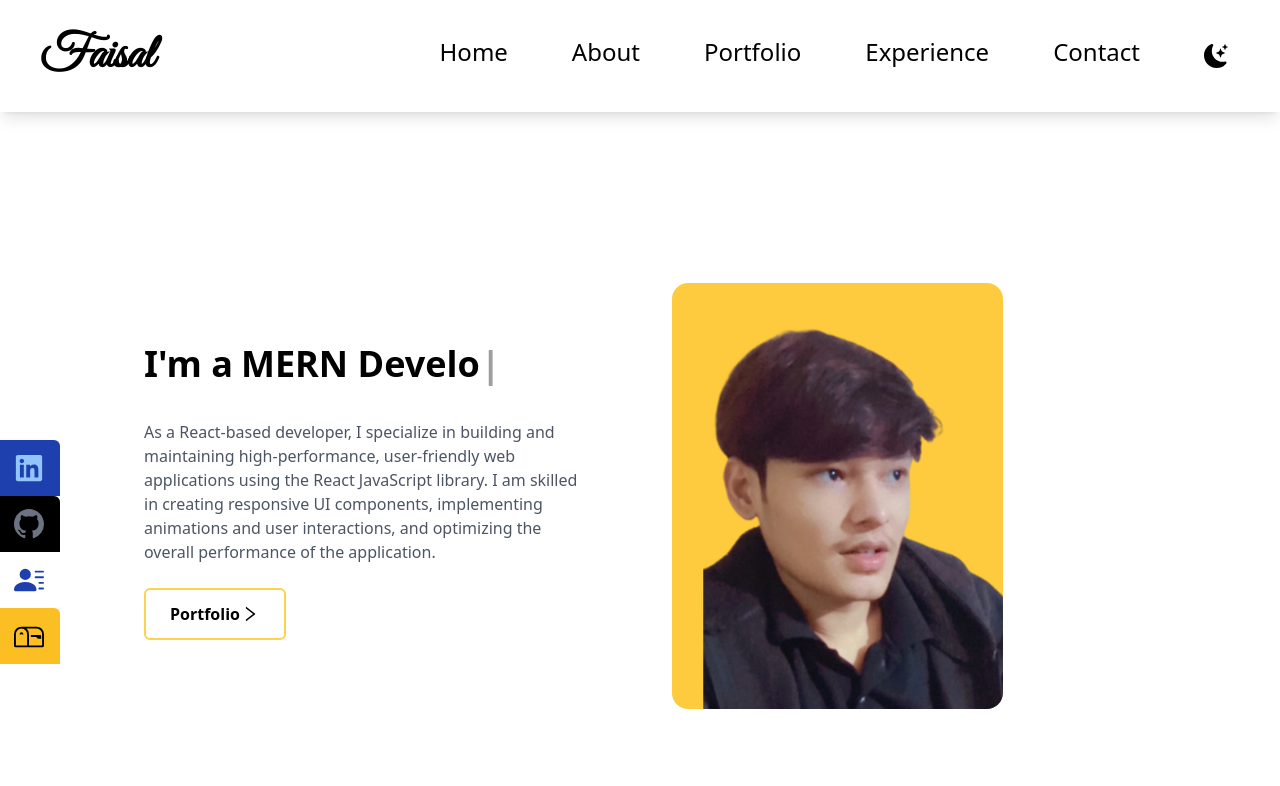
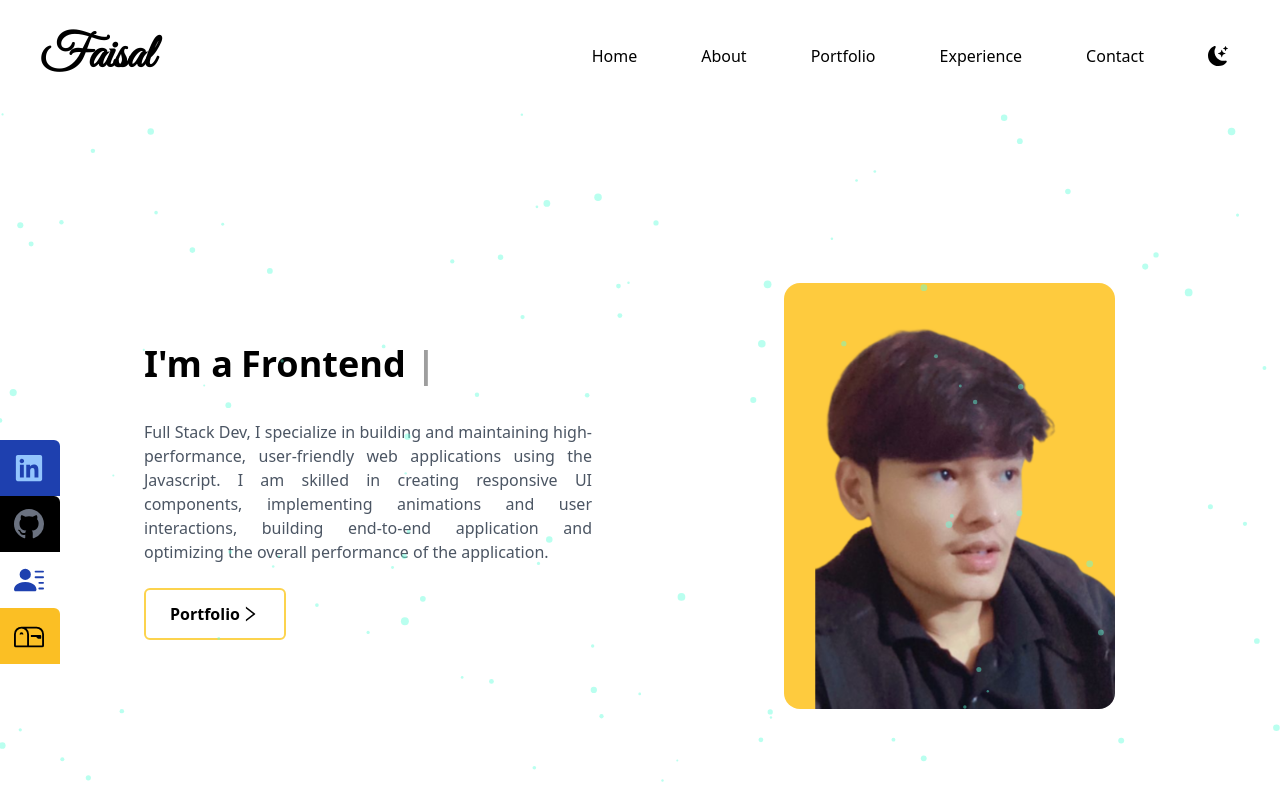
Before and after one commit to MohdFaisalBidda/mohdfaisalbidda.github.io, a React (Create React App) app: page / in a window 1280 px wide. Shown: the top 786 px of the page. Built offline with nearby package versions, Linux system fonts and the light colour scheme; a web font is replaced by a local one.

Commit message:
Feat: Add bubble on home page and changed header.

```diff
--- a/package.json
+++ b/package.json
@@ -16,8 +16,12 @@
     "react": "^18.2.0",
     "react-dom": "^18.2.0",
     "react-icons": "^4.6.0",
+    "react-particles": "^2.12.2",
     "react-scripts": "5.0.1",
     "react-scroll": "^1.8.9",
+    "react-tsparticles": "^2.12.2",
+    "tsparticles": "^3.4.0",
+    "tsparticles-slim": "^2.12.0",
     "typescript": "^4.8.4",
     "typewriter-effect": "^2.19.0",
     "web-vitals": "^2.1.4"
--- a/src/Components/Home.tsx
+++ b/src/Components/Home.tsx
@@ -1,42 +1,71 @@
-import React, { FC } from 'react'
+import React, { FC, useCallback } from "react";
 import { AiOutlineRight } from "react-icons/ai";
-import Hero from '../assets/hero.png'
-import { Link } from "react-scroll"
-import { motion } from 'framer-motion';
-import Typewriter from 'typewriter-effect';
+import Hero from "../assets/hero.png";
+import { Link } from "react-scroll";
+import { motion } from "framer-motion";
+import Typewriter from "typewriter-effect";
+import particlesConfig from "../particlesConfig.json";
+import Particles from "react-particles";
+import { loadSlim } from "tsparticles-slim";
 
-const Home: FC = () => {
+const Home = () => {
+  const particlesInit = useCallback(async (engine) => {
+    console.log(engine);
+    await loadSlim(engine);
+  }, []);
+
+  const particlesLoaded = useCallback(async (container) => {
+    console.log(container);
+  }, []);
 
   return (
     <>
-            <div id='home' className=" h-screen w-full dark:bg-primary ">
-
-                <div className="max-w-screen-lg mx-auto flex flex-col items-center justify-center h-full px-4 md:flex-row pt-52 sm:pt-48 ">
+      <div id="home" className=" h-screen w-full dark:bg-primary ">
+        <div className="max-w-screen-lg mx-auto flex flex-col items-center justify-center h-full px-4 md:flex-row md:gap-x-28 pt-52 sm:pt-48 ">
+          <Particles
+            className="absolute h-full w-full opacity-90 z-0"
+            id="tsparticles"
+            init={particlesInit}
+            loaded={particlesLoaded}
+            options={particlesConfig as any}
+          />
           <motion.div
             initial={{ x: 0, opacity: 0 }}
             whileInView={{
               x: [-250, 0],
-                            opacity: 1
+              opacity: 1,
             }}
             transition={{ duration: 1 }}
-                        className="my-8">
-
+            className="my-8"
+          >
             <div className="flex space-x-2">
-                            <h2 className='text-3xl sm:text-4xl font-semibold text-black pb-5 dark:text-secondary'>I'm a </h2>
+              <h2 className="text-3xl sm:text-4xl font-semibold text-black pb-5 dark:text-secondary">
+                I'm a{" "}
+              </h2>
               <div className="text-3xl sm:text-4xl font-semibold text-black pb-5 dark:text-secondary">
                 <Typewriter
                   options={{
-                                        strings: ['Web Developer', 'MERN Developer'],
+                    strings: ["Full Stack Dev", "Frontend Dev", "Backend Dev"],
                     autoStart: true,
                     loop: true,
                   }}
                 />
               </div>
             </div>
-                        <p className=' text-gray-600 text-md py-4 max-w-md dark:text-gray-400'>As a React-based developer, I specialize in building and maintaining high-performance, user-friendly web applications using the React JavaScript library. I am skilled in creating responsive UI components, implementing animations and user interactions, and optimizing the overall performance of the application.</p>
+            <p className=" text-gray-600 text-md text-justify py-4 max-w-md dark:text-gray-400">
+              Full Stack Dev, I specialize in building and maintaining
+              high-performance, user-friendly web applications using the
+              Javascript. I am skilled in creating responsive UI components,
+              implementing animations and user interactions, building end-to-end
+              application and optimizing the overall performance of the
+              application.
+            </p>
             <div className="flex items-center space-x-5">
-                            <button className='group text-black w-fit px-6 py-3 my-2 flex items-center rounded-md border-2 border-amber-300 hover:bg-amber-300  hover:border-white font-semibold border-solid hover:scale-105 duration-200 dark:border-2 dark:border-secondary dark:hover:bg-secondary dark:hover:text-primary dark:text-secondary '><Link to="portfolio" smooth >Portfolio</Link>
-                                <span className='group-hover:rotate-90'>
+              <button className="group text-black w-fit px-6 py-3 my-2 flex items-center rounded-md border-2 border-amber-300 hover:bg-amber-300  hover:border-white font-semibold border-solid hover:scale-105 duration-300 dark:border-2 dark:border-secondary dark:hover:bg-secondary dark:hover:text-primary dark:text-secondary ">
+                <Link to="portfolio" smooth>
+                  Portfolio
+                </Link>
+                <span className="group-hover:rotate-90">
                   <AiOutlineRight size={20} />
                 </span>
               </button>
@@ -47,17 +76,27 @@ const Home: FC = () => {
             initial={{ x: 0, opacity: 0 }}
             whileInView={{
               x: [80, 0],
-                            opacity: 1
+              opacity: 1,
             }}
             transition={{ duration: 1 }}
-                        className="rounded-xl mx-auto w-1/2 lg:ml-20 2xl:w-2/5 lg:w-1/3 md:w-1/3 ">
-                        <a href='https://github.com/MohdFaisalBidda' target="_blank" rel="noreferrer"><img src={Hero} alt="" className='rounded-2xl mx-auto w-full md:w-full dark:grayscale duration-200 dark:hover:grayscale-0 dark:hover:scale-105 dark:duration-200' /></a>
+            className="rounded-xl mx-auto w-1/2 lg:ml-20 2xl:w-2/5 lg:w-1/3 md:w-1/3 "
+          >
+            <a
+              href="https://github.com/MohdFaisalBidda"
+              target="_blank"
+              rel="noreferrer"
+            >
+              <img
+                src={Hero}
+                alt=""
+                className="rounded-2xl mx-auto w-full md:w-full dark:grayscale duration-200 dark:hover:grayscale-0 dark:hover:scale-105 dark:duration-200"
+              />
+            </a>
           </motion.div>
-
         </div>
       </div>
     </>
-    )
-}
+  );
+};
 
-export default Home
+export default Home;
--- a/src/Components/NavBar.tsx
+++ b/src/Components/NavBar.tsx
@@ -1,96 +1,199 @@
-import React, { useState } from 'react'
-import { BsFillPersonLinesFill, BsGithub, BsLinkedin, BsMailbox, BsMoonStarsFill } from 'react-icons/bs'
-import { FaBars, FaTimes } from 'react-icons/fa'
-import { Link } from "react-scroll"
-import { motion } from 'framer-motion';
+import React, { useState } from "react";
+import {
+  BsFillPersonLinesFill,
+  BsGithub,
+  BsLinkedin,
+  BsMailbox,
+  BsMoonStarsFill,
+} from "react-icons/bs";
+import { FaBars, FaTimes } from "react-icons/fa";
+import { Link } from "react-scroll";
+import { motion } from "framer-motion";
 
-import { BsSun } from 'react-icons/bs'
-
+import { BsSun } from "react-icons/bs";
 
 const NavBar = (props: any) => {
   const [nav, setNav] = useState(false);
 
   return (
     <>
-            <div className='py-5 xl:py-8 px-10 flex justify-between items-center text-center w-full dark:bg-primary dark:shadow-xl dark:z-[999] z-[999] fixed bg-white shadow-lg '>
+      <div className="py-5 xl:py-8 px-10 flex justify-between items-center text-center w-full dark:bg-primary dark:z-[999] z-[999] fixed bg-white">
         <motion.div
           initial={{ x: 0, opacity: 0 }}
           whileInView={{ opacity: 80 }}
           transition={{ duration: 1.2 }}
-                    className="">
-                    <h1 className='font-bold text-black text-5xl font-signature dark:text-secondary'>Faisal</h1>
+          className=""
+        >
+          <h1 className="font-bold text-black text-5xl font-signature dark:text-secondary">
+            Faisal
+          </h1>
         </motion.div>
 
         <motion.ul
           initial={{ x: 0, opacity: 0 }}
           whileInView={{
             x: [0, 20],
-                        opacity: 1
+            opacity: 1,
           }}
           transition={{ duration: 1 }}
-                    className='hidden lg:flex'>
-                    <li className='px-8 cursor-pointer capitalize font-thin text-black hover:scale-105 duration-200 text-2xl dark:text-secondary'><Link to="home" smooth >Home</Link></li>
+          className="hidden lg:flex items-center"
+        >
+          <li className="px-8 cursor-pointer capitalize font-normal text-black hover:scale-110 duration-300 text-base dark:text-secondary">
+            <Link to="home" smooth>
+              Home
+            </Link>
+          </li>
 
-                    <li className='px-8 cursor-pointer capitalize font-thin text-black hover:scale-105 duration-200 text-2xl dark:text-secondary'><Link to="about" smooth >About</Link></li>
+          <li className="px-8 cursor-pointer capitalize font-normal text-black hover:scale-110 duration-300 text-base dark:text-secondary">
+            <Link to="about" smooth>
+              About
+            </Link>
+          </li>
 
-                    <li className='px-8 cursor-pointer capitalize font-thin text-black hover:scale-105 duration-200 text-2xl dark:text-secondary'><Link to="portfolio" smooth >Portfolio</Link></li>
+          <li className="px-8 cursor-pointer capitalize font-normal text-black hover:scale-110 duration-300 text-base dark:text-secondary">
+            <Link to="portfolio" smooth>
+              Portfolio
+            </Link>
+          </li>
 
-                    <li className='px-8 cursor-pointer capitalize font-thin text-black hover:scale-105 duration-200 text-2xl dark:text-secondary'><Link to="experience" smooth >Experience</Link></li>
+          <li className="px-8 cursor-pointer capitalize font-normal text-black hover:scale-110 duration-300 text-base dark:text-secondary">
+            <Link to="experience" smooth>
+              Experience
+            </Link>
+          </li>
 
-                    <li className='px-8 cursor-pointer capitalize font-thin text-black hover:scale-105 duration-200 text-2xl dark:text-secondary'><Link to="contact" smooth >Contact</Link></li>
+          <li className="px-8 cursor-pointer capitalize font-normal text-black hover:scale-110 duration-300 text-base dark:text-secondary">
+            <Link to="contact" smooth>
+              Contact
+            </Link>
+          </li>
 
-                    <li className='px-8 my-2 cursor-pointer capitalize font-thin text-black hover:scale-105 duration-200 text-2xl dark:text-secondary'>{props.theme === "light" ? <BsMoonStarsFill className='text-black dark:text-secondary' onClick={props.handleTheme} /> : <BsSun onClick={props.handleTheme} />}</li>
+          <li className="px-8 my-2 cursor-pointer capitalize font-normal text-black hover:scale-125 duration-200 text-xl dark:text-secondary">
+            {props.theme === "light" ? (
+              <BsMoonStarsFill
+                className="text-black dark:text-secondary"
+                onClick={props.handleTheme}
+              />
+            ) : (
+              <BsSun onClick={props.handleTheme} />
+            )}
+          </li>
         </motion.ul>
 
-
         <div
-                    onClick={() => setNav(!nav)} className="cursor-pointer pr-4 z-10 lg:hidden">
-                    {nav ? <FaTimes className=' dark:text-secondary' size={25} /> : <FaBars size={25} className=' dark:text-secondary' />}
+          onClick={() => setNav(!nav)}
+          className="cursor-pointer pr-4 z-10 lg:hidden"
+        >
+          {nav ? (
+            <FaTimes className=" dark:text-secondary" size={25} />
+          ) : (
+            <FaBars size={25} className=" dark:text-secondary" />
+          )}
         </div>
 
-                {nav && <motion.ul
+        {nav && (
+          <motion.ul
             initial={{ x: 0, opacity: 0 }}
             whileInView={{
               x: [-250, 0],
-                        opacity: 1
+              opacity: 1,
             }}
             transition={{ duration: 0.5 }}
-                    className='flex flex-col justify-center items-center absolute top-0 left-0 w-full h-screen bg-white text-black bg-opacity-90  dark:text-secondary transition-all duration-200 dark:bg-primary dark:bg-opacity-80'>
+            className="flex flex-col justify-center items-center absolute top-0 left-0 w-full h-screen bg-white text-black bg-opacity-90  dark:text-secondary transition-all duration-200 dark:bg-primary dark:bg-opacity-80"
+          >
+            <li className="px-4 cursor-pointer capitalize font-medium  hover:scale-105 duration-200 py-6 text-4xl">
+              <Link onClick={() => setNav(!nav)} to="home" smooth>
+                Home
+              </Link>
+            </li>
+            <li className="px-4 cursor-pointer capitalize font-medium  hover:scale-105 duration-200 py-6 text-4xl">
+              <Link onClick={() => setNav(!nav)} to="about" smooth>
+                About
+              </Link>
+            </li>
+            <li className="px-4 cursor-pointer capitalize font-medium  hover:scale-105 duration-200 py-6 text-4xl">
+              <Link onClick={() => setNav(!nav)} to="portfolio" smooth>
+                Portfolio
+              </Link>
+            </li>
+            <li className="px-4 cursor-pointer capitalize font-medium  hover:scale-105 duration-200 py-6 text-4xl">
+              <Link onClick={() => setNav(!nav)} to="experience" smooth>
+                Experience
+              </Link>
+            </li>
+            <li className="px-4 cursor-pointer capitalize font-medium  hover:scale-105 duration-200 py-6 text-4xl">
+              <Link onClick={() => setNav(!nav)} to="contact" smooth>
+                Contact
+              </Link>
+            </li>
 
-                    <li className='px-4 cursor-pointer capitalize font-medium  hover:scale-105 duration-200 py-6 text-4xl'><Link onClick={() => setNav(!nav)} to="home" smooth >Home</Link></li>
-                    <li className='px-4 cursor-pointer capitalize font-medium  hover:scale-105 duration-200 py-6 text-4xl'><Link onClick={() => setNav(!nav)} to="about" smooth >About</Link></li>
-                    <li className='px-4 cursor-pointer capitalize font-medium  hover:scale-105 duration-200 py-6 text-4xl'><Link onClick={() => setNav(!nav)} to="portfolio" smooth >Portfolio</Link></li>
-                    <li className='px-4 cursor-pointer capitalize font-medium  hover:scale-105 duration-200 py-6 text-4xl'><Link onClick={() => setNav(!nav)} to="experience" smooth >Experience</Link></li>
-                    <li className='px-4 cursor-pointer capitalize font-medium  hover:scale-105 duration-200 py-6 text-4xl'><Link onClick={() => setNav(!nav)} to="contact" smooth >Contact</Link></li>
-
-                    <li className='px-8 my-4 cursor-pointer capitalize font-thin text-black hover:scale-105 duration-200 text-4xl dark:text-secondary'>{props.theme === "light" ? <BsMoonStarsFill className='text-black dark:text-secondary' onClick={props.handleTheme} /> : <BsSun onClick={props.handleTheme} />}</li>
+            <li className="px-8 my-4 cursor-pointer capitalize font-thin text-black hover:scale-105 duration-200 text-4xl dark:text-secondary">
+              {props.theme === "light" ? (
+                <BsMoonStarsFill
+                  className="text-black dark:text-secondary"
+                  onClick={props.handleTheme}
+                />
+              ) : (
+                <BsSun onClick={props.handleTheme} />
+              )}
+            </li>
 
             <motion.div
               initial={{ x: 0, opacity: 0 }}
               whileInView={{
                 x: [-250, 0],
-                            opacity: 1
+                opacity: 1,
               }}
               transition={{ duration: 0.5 }}
-                        className='pt-10'>
-                        <p className='uppercase tracking-widest font-bold'>Let's Connect</p>
+              className="pt-10"
+            >
+              <p className="uppercase tracking-widest font-bold">
+                Let's Connect
+              </p>
               <div className="my-4 flex justify-between items-center ">
-                            <a rel='noreferrer' target='_blank' href='https://linkedin.com/in/mohd-faisal-bidda'><BsLinkedin className='mx-4 cursor-pointer hover:scale-105 duration-200' size={50} /></a>
-                            <a rel='noreferrer' target='_blank' href='https://github.com/MohdFaisalBidda'><BsGithub className='mx-4 cursor-pointer hover:scale-105 duration-200' size={50} /></a>
-                            <a rel='noreferrer' target='_blank' href='/Resume.pdf'><BsFillPersonLinesFill className='mx-4 cursor-pointer hover:scale-105 duration-200' size={50} /></a>
-                            <a rel='noreferrer' target='_blank' href='mailto:biddafaisal@gmail.com'><BsMailbox className='mx-4 cursor-pointer hover:scale-105 duration-200' size={50} /></a>
+                <a
+                  rel="noreferrer"
+                  target="_blank"
+                  href="https://linkedin.com/in/mohd-faisal-bidda"
+                >
+                  <BsLinkedin
+                    className="mx-4 cursor-pointer hover:scale-105 duration-200"
+                    size={50}
+                  />
+                </a>
+                <a
+                  rel="noreferrer"
+                  target="_blank"
+                  href="https://github.com/MohdFaisalBidda"
+                >
+                  <BsGithub
+                    className="mx-4 cursor-pointer hover:scale-105 duration-200"
+                    size={50}
+                  />
+                </a>
+                <a rel="noreferrer" target="_blank" href="/Resume.pdf">
+                  <BsFillPersonLinesFill
+                    className="mx-4 cursor-pointer hover:scale-105 duration-200"
+                    size={50}
+                  />
+                </a>
+                <a
+                  rel="noreferrer"
+                  target="_blank"
+                  href="mailto:biddafaisal@gmail.com"
+                >
+                  <BsMailbox
+                    className="mx-4 cursor-pointer hover:scale-105 duration-200"
+                    size={50}
+                  />
+                </a>
               </div>
             </motion.div>
+          </motion.ul>
+        )}
+      </div>
+    </>
+  );
+};
 
-                </motion.ul>}
-
-
-            </div>
-
-
-
-        </>
-    )
-}
-
-export default NavBar
+export default NavBar;
--- /dev/null
+++ b/src/particlesConfig.json
@@ -0,0 +1,69 @@
+{
+  "particles": {
+    "number": {
+      "value": 100,
+      "density": { "enable": true, "value_area": 800 }
+    },
+    "color": { "value": "#64ffdb" },
+    "shape": {
+      "type": "circle",
+      "stroke": { "width": 0, "color": "#000000" },
+      "polygon": { "nb_sides": 5 },
+      "image": { "src": "img/github.svg", "width": 100, "height": 100 }
+    },
+    "opacity": {
+      "value": 0.5,
+      "random": false,
+      "anim": { "enable": false, "speed": 1, "opacity_min": 0.1, "sync": false }
+    },
+    "size": {
+      "value": 4,
+      "random": true,
+      "anim": { "enable": false, "speed": 40, "size_min": 0.1, "sync": false }
+    },
+    "line_linked": {
+      "enable": false,
+      "distance": 150,
+      "color": "#ffffff",
+      "opacity": 0.4,
+      "width": 1
+    },
+    "move": {
+      "enable": true,
+      "speed": 1,
+      "direction": "right",
+      "random": false,
+      "straight": false,
+      "out_mode": "out",
+      "bounce": false,
+      "attract": {
+        "enable": true,
+        "rotateX": 600,
+        "rotateY": 1200,
+        "distance": 200
+      }
+    }
+  },
+  "interactivity": {
+    "detect_on": "canvas",
+    "events": {
+      "onhover": { "enable": true, "mode": "grab" },
+      "resize": true
+    },
+    "modes": {
+      "grab": { "distance": 200, "line_linked": { "opacity": 0 } },
+      "bubble": {
+        "distance": 400,
+        "size": 40,
+        "duration": 2,
+        "opacity": 8,
+        "speed": 3
+      },
+      "repulse": { "distance": 200, "duration": 0.4 },
+      "push": { "particles_nb": 4 },
+      "remove": { "particles_nb": 2 }
+    }
+  },
+  "fullScreen": { "enable": false },
+  "retina_detect": true
+}
```
Also changed, not shown: 1 other file (tests, documents, lock files or other folders). Lines whose indentation alone changed are shown as unchanged.
